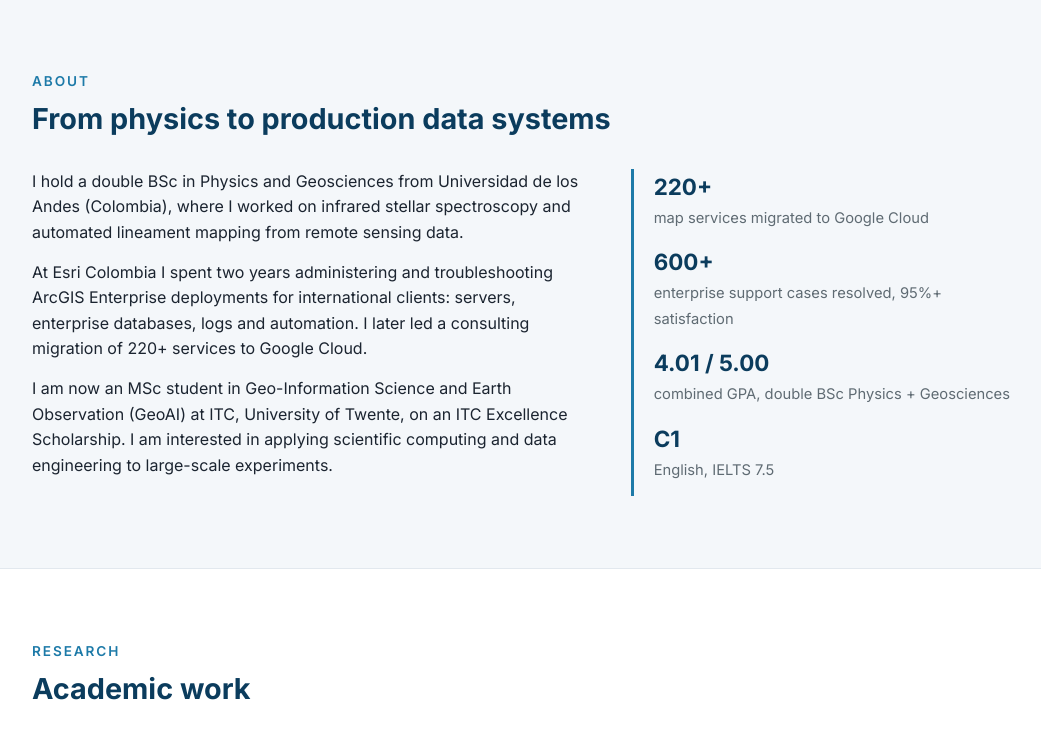
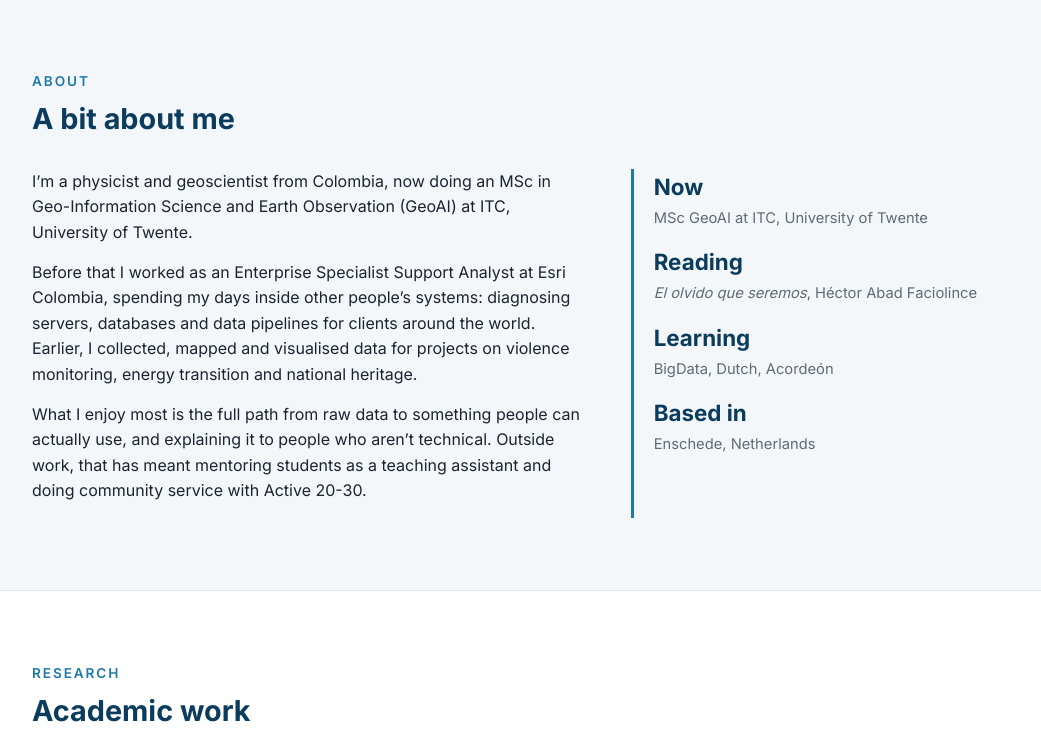
Before and after one commit to maramosj/maramosj.github.io, a plain HTML site: page index.html in a window 1280 px wide. Shown: the part 625-1361 px from the top of the page, without its empty margins (112-1153 px from the left). Drawn offline with Linux system fonts and the light colour scheme.

Commit message:
Dandole forma final a mis datos

```diff
--- a/index.html
+++ b/index.html
@@ -43,23 +43,23 @@
 <section id="about" class="soft">
   <div class="wrap">
     <h2>About</h2>
-    <h3 class="title">From physics to production data systems</h3>
+    <h3 class="title">A bit about me</h3>
     <div class="about">
       <div>
-        <p>I hold a double BSc in Physics and Geosciences from Universidad de los Andes (Colombia), where I worked on
-          infrared stellar spectroscopy and automated lineament mapping from remote sensing data.</p>
-        <p>At Esri Colombia I spent two years administering and troubleshooting ArcGIS Enterprise deployments for
-          international clients: servers, enterprise databases, logs and automation. I later led a consulting migration
-          of 220+ services to Google Cloud.</p>
-        <p>I am now an MSc student in Geo-Information Science and Earth Observation (GeoAI) at ITC, University of Twente,
-          on an ITC Excellence Scholarship. I am interested in applying scientific computing and data engineering to
-          large-scale experiments.</p>
+        <p>I’m a physicist and geoscientist from Colombia, now doing an MSc in Geo-Information Science and Earth Observation
+          (GeoAI) at ITC, University of Twente.</p>
+        <p>Before that I worked as an Enterprise Specialist Support Analyst at Esri Colombia, spending my days inside other
+          people’s systems: diagnosing servers, databases and data pipelines for clients around the world. Earlier, I collected,
+          mapped and visualised data for projects on violence monitoring, energy transition and national heritage.</p>
+        <p>What I enjoy most is the full path from raw data to something people can actually use, and explaining it to people
+          who aren’t technical. Outside work, that has meant mentoring students as a teaching assistant and doing community
+          service with Active 20-30.</p>
       </div>
       <ul class="facts">
-        <li><b>220+</b><span>map services migrated to Google Cloud</span></li>
-        <li><b>600+</b><span>enterprise support cases resolved, 95%+ satisfaction</span></li>
-        <li><b>4.01 / 5.00</b><span>combined GPA, double BSc Physics + Geosciences</span></li>
-        <li><b>C1</b><span>English, IELTS 7.5</span></li>
+        <li><b>Now</b><span>MSc GeoAI at ITC, University of Twente</span></li>
+        <li><b>Reading</b><span><i>El olvido que seremos</i>, Héctor Abad Faciolince</span></li>
+        <li><b>Learning</b><span>BigData, Dutch, Acordeón</span></li>
+        <li><b>Based in</b><span>Enschede, Netherlands</span></li>
       </ul>
     </div>
   </div>
@@ -215,7 +215,7 @@
           <div class="edu"><h4>MSc Geo-Information Science and Earth Observation (GeoAI)</h4>
             <span>ITC, University of Twente · 2026 – 2028 · ITC Excellence Scholarship</span></div>
           <div class="edu"><h4>BSc Physics and BSc Geosciences (double degree)</h4>
-            <span>Universidad de los Andes · 2019 – 2024 · GPA 4.01 / 5.00</span></div>
+            <span>Universidad de los Andes · 2019 – 2024 </span></div>
         </div>
         <div class="side-block">
           <h3>Certification and languages</h3>
```
